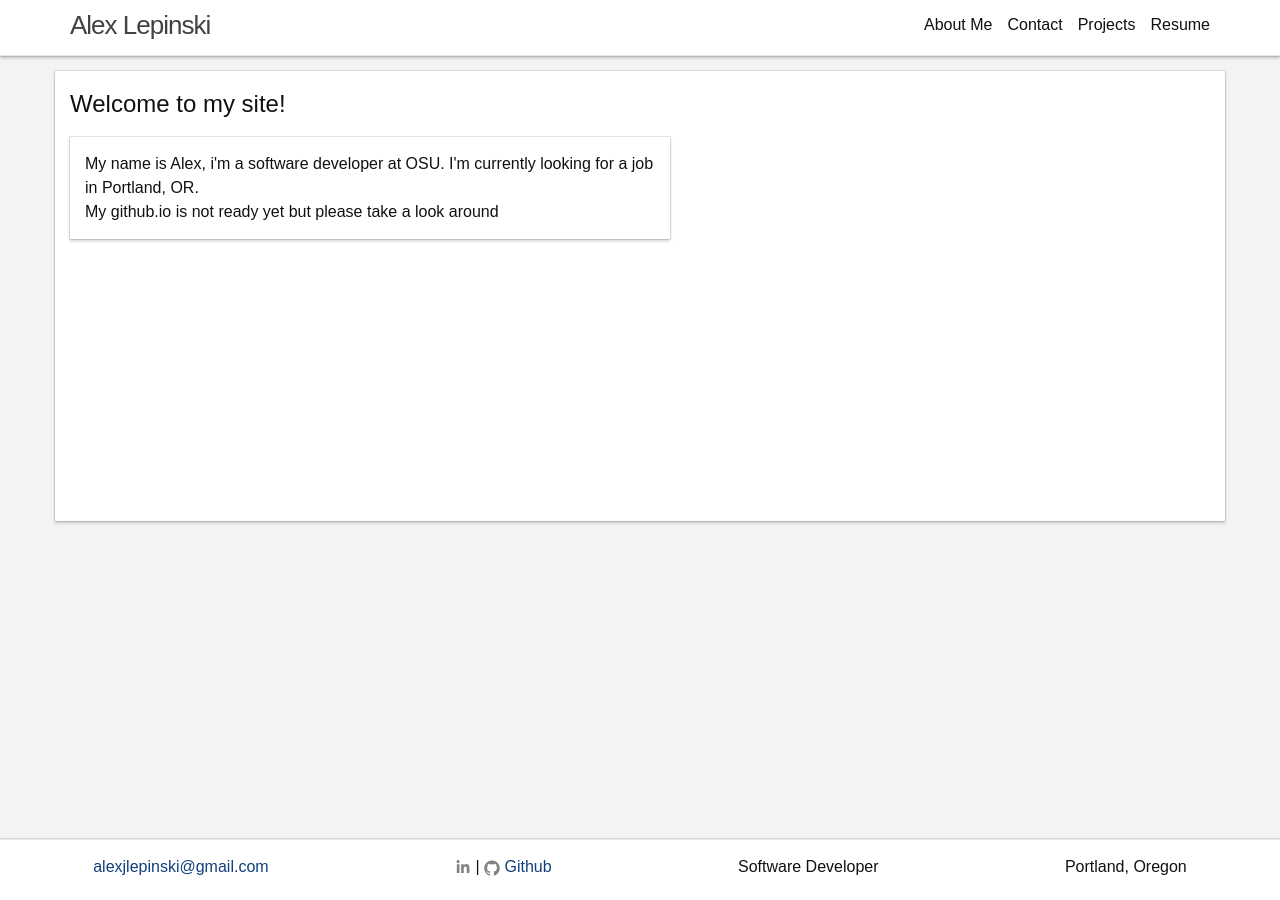
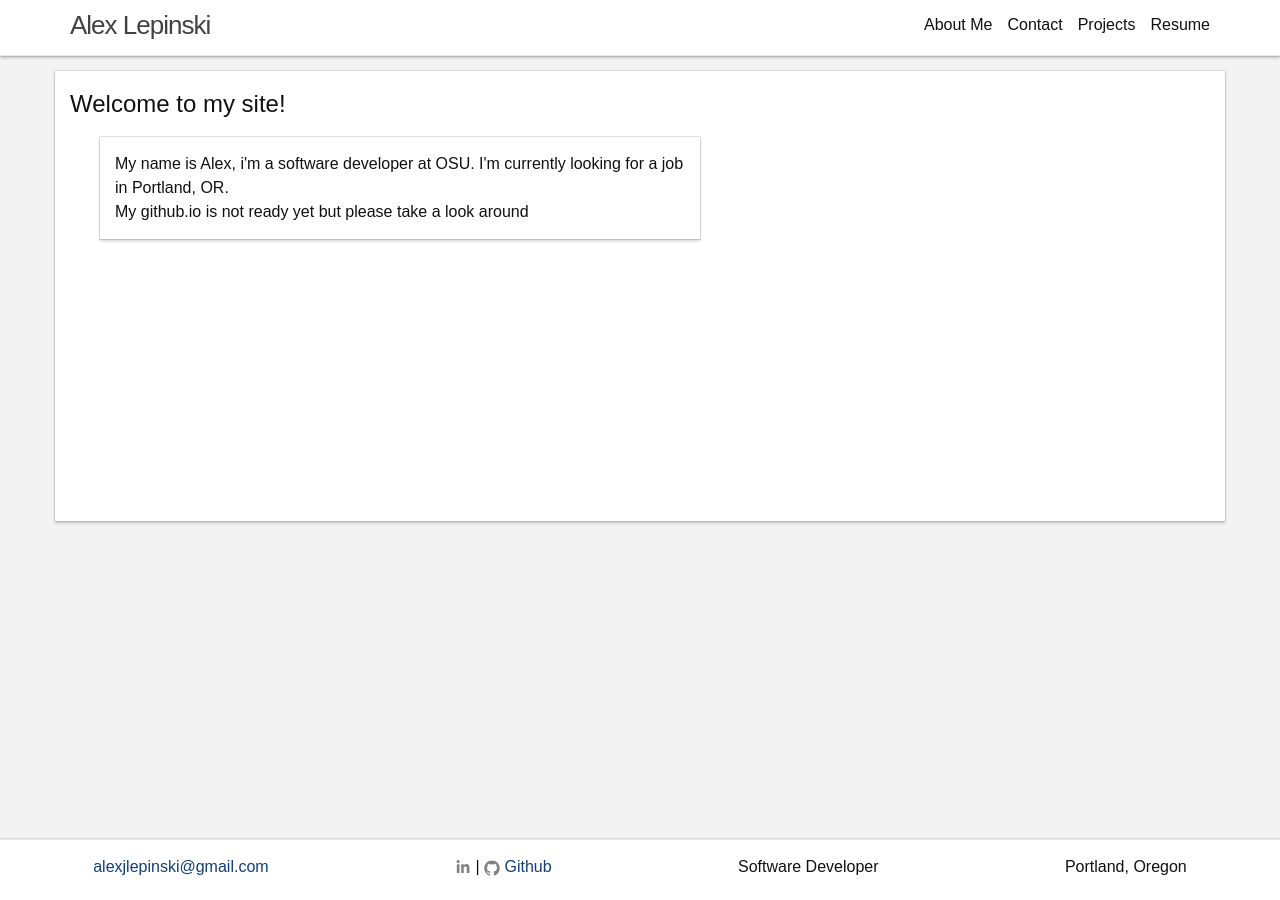
Before and after one commit to alexlepinski/alexlepinski.github.io, a Jekyll site: the page built from index.html, in a window 1280 px wide. Built offline with Jekyll 4.4.1, drawn with Linux system fonts in a browser that asks for light colours.

Commit message:
styled home and contact

```diff
--- a/_sass/_custom.scss
+++ b/_sass/_custom.scss
@@ -35,7 +35,7 @@
 }
 
 .about-picture img{
-    height: 375px;
+    height: 350px;
     flex-grow: 1;
 }
 
@@ -71,3 +71,6 @@
 .home-page .section{
     max-width: 600px;
 }
+.home-page > .container{
+    margin-left: $spacing-unit;
+}
--- a/contact.html
+++ b/contact.html
@@ -5,6 +5,7 @@
 header: Contact
 ---
 <div class="contact">
+    <div class="container">
         <div class="section">
             <div class="body">
                 <strong>{% include vcf-contact.html name="contact.vcf"
@@ -30,3 +31,4 @@
             </div>
         </div>
     </div>
+</div>
```
Lines whose indentation alone changed are shown as unchanged.
